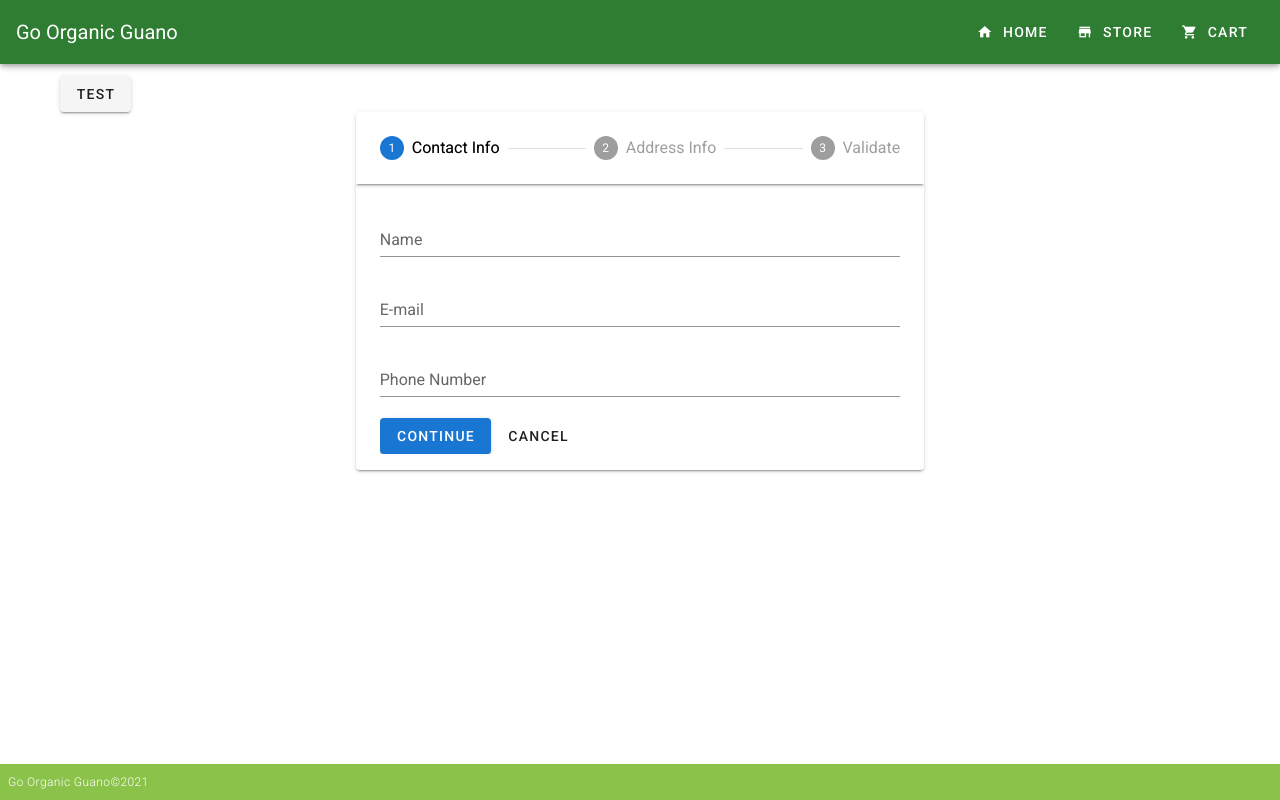
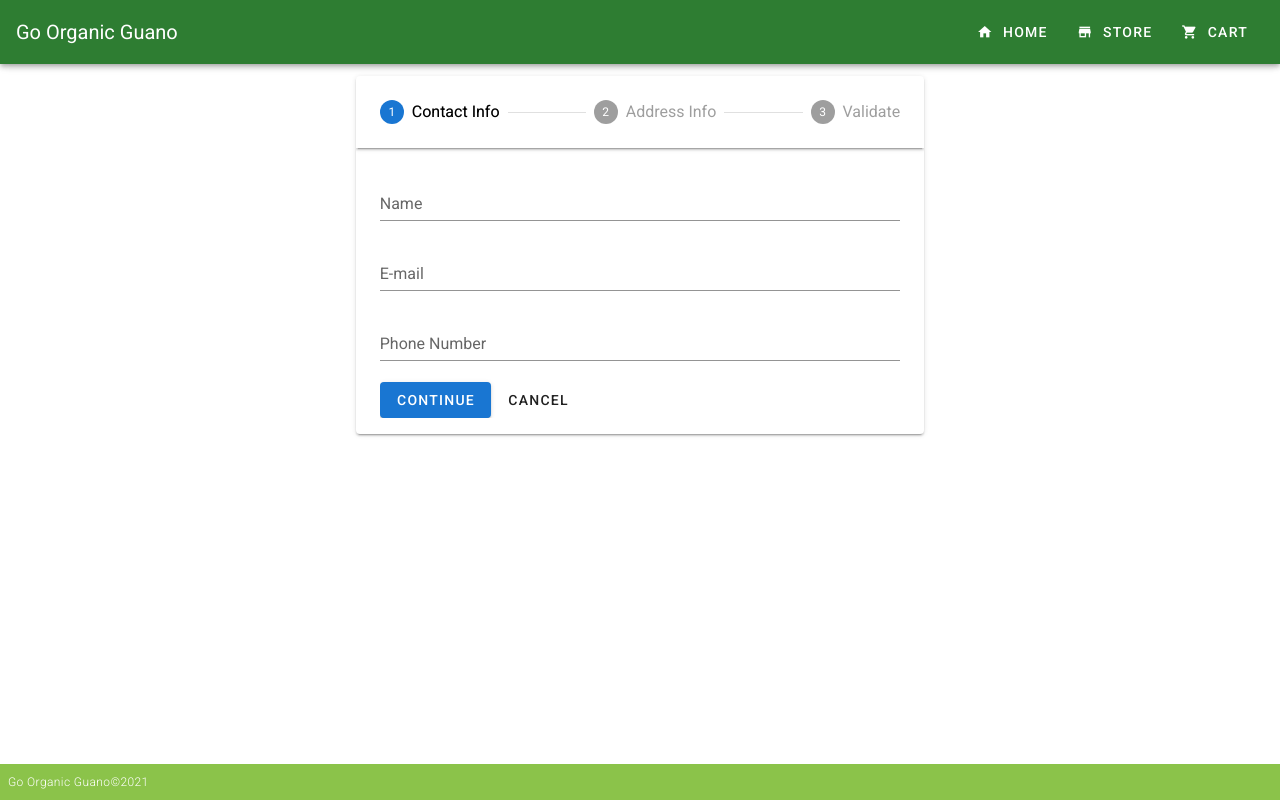
Before and after one commit to bikingbadger/store.goorganicguano.co.za, a Vue app: page /checkout in a window 1280 px wide. Shown: the top 800 px of the page. Built offline with nearby package versions, Linux system fonts and the light colour scheme.

Commit message:
fix(checkout): Remove test button

```diff
--- a/src/views/Checkout.vue
+++ b/src/views/Checkout.vue
@@ -1,6 +1,5 @@
 <template>
   <v-container>
-    <v-btn @click="submitOrder">Test</v-btn>
     <v-row>
       <v-col sm="6" offset="3">
         <v-stepper v-model="step">
```
